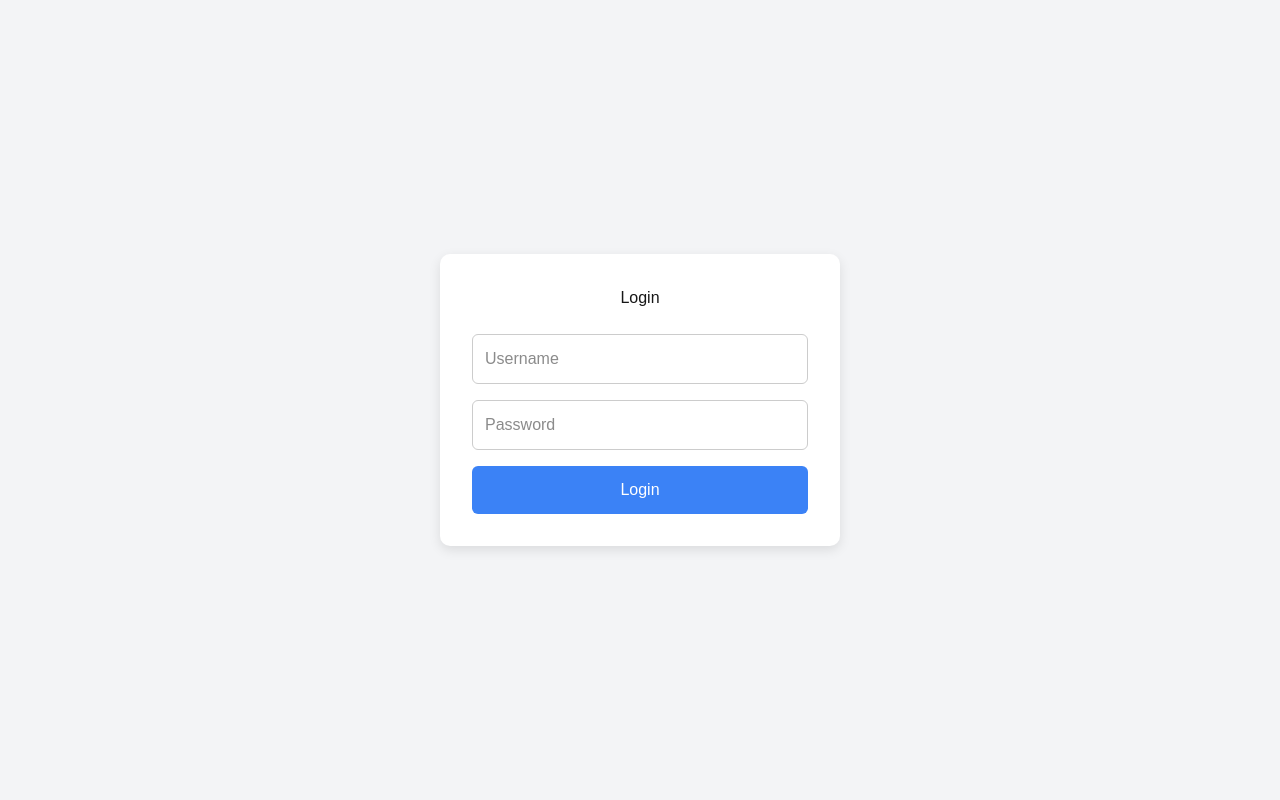
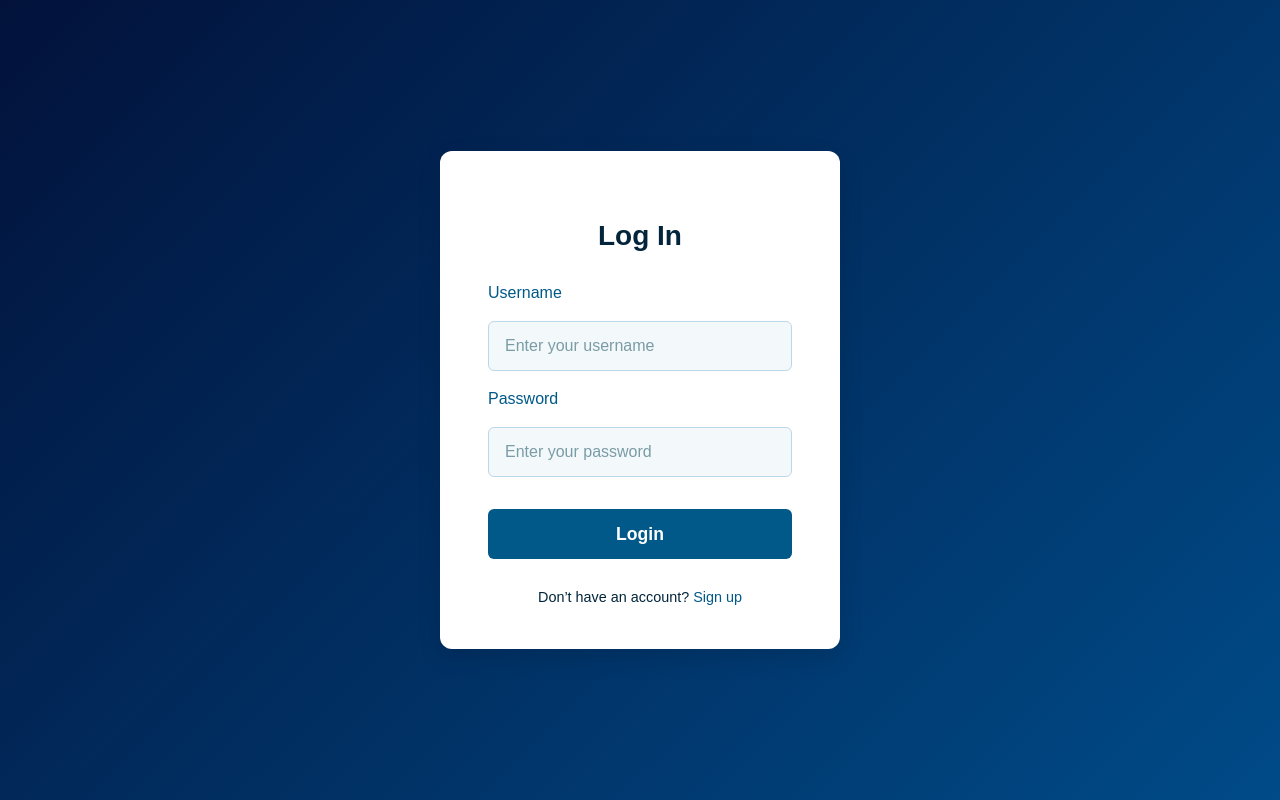
Before and after one commit to NautiChat-SENG499-Capstone/NautiChat-Frontend, a Next.js app in the folder my-next-app/: page /login in a window 1280 px wide. Built offline with nearby package versions, Linux system fonts and the light colour scheme.

Commit message:
LoginFeature - Created a login page and registration page

```diff
--- a/my-next-app/src/app/api/login/route.ts
+++ b/my-next-app/src/app/api/login/route.ts
@@ -1,25 +1,36 @@
-import { NextResponse } from 'next/server'; // This imports a helper function from Next.js to send HTTP responses like (JSON) back to the frontend
+import { NextRequest, NextResponse } from "next/server";
+import { users, User } from "../../../lib/users";
 
-const mockUsers = [
-  { username: 'admin', password: 'admin123' },
-  { username: 'user', password: 'pass123' },
-  {username: 'paisley', password:'rivos'},
-  {username: 'luca', password:'rizz'}
-]; // Mock database, Each object is a user account with a username and password
+export async function POST(request: NextRequest) {
+  try {
+    const { username, password } = await request.json();
 
-export async function POST(req: Request) { // This creates a handler for POST requests to /api/login. The req - request cotains the data sent by the log in form. Async allows us to use await for things like reading request data.
-  const { username, password } = await req.json(); // This reads the body of the POST request and it turns into a javascript object. Expecting the front end to send something like "username: admin" "password"
+    if (!username || !password) {
+      return NextResponse.json(
+        { error: "Username and password are both required." },
+        { status: 400 }
+      );
+    }
 
-  const user = mockUsers.find(
-    (u) => u.username === username && u.password === password
-  ); // We search for a user in the mockUsers array whose username and password match the ones sent from the form. .find() returns the matching user if found, undefined if not found
+    // Check if username already exists
+    const existingUser = users.find((u) => u.username === username);
+    if (existingUser) {
+      return NextResponse.json(
+        { error: "Username already taken." },
+        { status: 409 }
+      );
+    }
 
-  if (user) {
-    return NextResponse.json({ success: true, message: 'Login successful!' });
-  } // If the user is found, we send back a JSON message confirming that the log in is successful
-
-  return NextResponse.json(
-    { success: false, message: 'Invalid username or password' },
-    { status: 401 }
-  );
+    // Add new user to our “database”
+    users.push({ username, password });
+    return NextResponse.json(
+      { message: "User created successfully." },
+      { status: 201 }
+    );
+  } catch (err) {
+    return NextResponse.json(
+      { error: "Invalid request data." },
+      { status: 400 }
+    );
+  }
 }
--- /dev/null
+++ b/my-next-app/src/app/login/Login.module.css
@@ -0,0 +1,170 @@
+/* src/app/login/Login.module.css */
+
+/* -------------- */
+/* 1. Background  */
+/* -------------- */
+
+.container {
+  display: flex;
+  justify-content: center;
+  align-items: center;
+  height: 100vh;
+
+  /* Soft “ocean blue” gradient */
+  background: linear-gradient(
+    135deg,
+    rgba(2, 18, 59, 1) 0%,
+    rgba(0, 75, 136, 1) 100%
+  );
+  background-size: cover;
+  margin: 0;
+  padding: 0;
+}
+
+/* -------------- */
+/* 2. Card Box    */
+/* -------------- */
+
+.card {
+  background-color: #ffffff;
+  padding: 2.5rem 3rem;
+  border-radius: 12px;
+  box-shadow: 0 8px 24px rgba(0, 0, 0, 0.12);
+  width: 100%;
+  max-width: 400px;
+  text-align: center;
+  position: relative;
+}
+
+/* -------------- */
+/* 3. ONC Logo    */
+/* -------------- */
+
+/* (Optional) If you have an ONC logo image in your public folder, you can
+   uncomment these rules and place e.g. <img src="/onc-logo.png" /> above the heading. */
+
+.logo {
+  position: absolute;
+  top: -40px; /* push it above the card’s top edge */
+  left: 50%;
+  transform: translateX(-50%);
+  width: 80px;
+  height: auto;
+}
+
+/* -------------- */
+/* 4. Heading     */
+/* -------------- */
+
+.heading {
+  margin-top: 1.5rem; /* add space if you show a logo above */
+  margin-bottom: 1.5rem;
+  font-size: 1.75rem;
+  font-weight: 600;
+  color: #02253b; /* very dark navy */
+}
+
+/* -------------- */
+/* 5. Form        */
+/* -------------- */
+
+.form {
+  display: flex;
+  flex-direction: column;
+  gap: 1rem;
+}
+
+/* -------------- */
+/* 6. Labels      */
+/* -------------- */
+
+.label {
+  text-align: left;
+  font-size: 1rem;
+  font-weight: 500;
+  color: #005988; /* mid-tone teal */
+}
+
+/* -------------- */
+/* 7. Inputs      */
+/* -------------- */
+/* Old version (white background, very faint placeholder): */
+/* 1. Give the input a very light gray/blue background instead of straight white */
+.input {
+  padding: 0.75rem 1rem;
+  font-size: 1rem;
+  border: 1px solid #bdd7ea;       /* (unchanged) pale teal border */
+  border-radius: 6px;
+  background-color: #f3f8fb;       /* <-- lightest blue/gray for contrast */
+  color: #02253b;                  /* user‐typed text is dark navy */
+  transition: border-color 0.2s, box-shadow 0.2s, background 0.2s;
+}
+
+/* 2. Darken border and background on focus (keeps it obvious which field is active) */
+.input:focus {
+  outline: none;
+  border-color: #004f7a;           /* darker teal border on focus */
+  background-color: #ffffff;       /* switch to white when typing, if you like */
+  box-shadow: 0 0 0 3px rgba(0, 95, 122, 0.15);
+}
+
+/* 3. Make the placeholder text more visible (darker gray) */
+.input::placeholder {
+  color: #7a9ca5;                  /* mid‐tone blue/gray, not nearly‐white */
+  opacity: 1;                      /* ensures the color isn’t dimmed further */
+}
+
+
+/* -------------- */
+/* 8. Button      */
+/* -------------- */
+
+.button {
+  margin-top: 1rem;
+  padding: 0.75rem 0;
+  font-size: 1.1rem;
+  font-weight: 600;
+  color: #ffffff;
+  background-color: #005988; /* ONC‐teal */
+  border: none;
+  border-radius: 6px;
+  cursor: pointer;
+  transition: background-color 0.2s, transform 0.1s;
+}
+
+.button:hover {
+  background-color: #004f7a;
+}
+
+.button:active {
+  transform: scale(0.98);
+}
+
+/* -------------- */
+/* 9. Feedback    */
+/* -------------- */
+
+.message {
+  margin-top: 1.25rem;
+  font-size: 0.95rem;
+}
+
+/* -------------- */
+/* 10. Footer     */
+/* -------------- */
+
+.footerText {
+  margin-top: 1.75rem;
+  font-size: 0.9rem;
+  color: #02253b;
+}
+
+.footerText a {
+  color: #005988;
+  text-decoration: none;
+  font-weight: 500;
+}
+
+.footerText a:hover {
+  text-decoration: underline;
+}
--- a/my-next-app/src/app/login/page.tsx
+++ b/my-next-app/src/app/login/page.tsx
@@ -1,100 +1,88 @@
-'use client';
+// src/app/login/page.tsx
+"use client";
 
-import { useState } from 'react';
+import { useState } from "react";
+import styles from "./Login.module.css";
 
 export default function LoginPage() {
-  const [username, setUsername] = useState('');
-  const [password, setPassword] = useState('');
-  const [message, setMessage] = useState('');
-  const [isSuccess, setIsSuccess] = useState(false);
+  const [username, setUsername] = useState("");
+  const [password, setPassword] = useState("");
+  const [message, setMessage] = useState<string | null>(null);
+  const [isSuccess, setIsSuccess] = useState<boolean>(false);
 
   const handleLogin = async (e: React.FormEvent) => {
     e.preventDefault();
 
-    const res = await fetch('/api/login', {
-      method: 'POST',
-      body: JSON.stringify({ username, password }),
-      headers: { 'Content-Type': 'application/json' },
-    });
+    try {
+      const res = await fetch("/api/login", {
+        method: "POST",
+        headers: { "Content-Type": "application/json" },
+        body: JSON.stringify({ username, password }),
+      });
+      const data = await res.json();
 
-    const data = await res.json();
-    setMessage(data.message);
-    setIsSuccess(res.ok);
+      if (res.ok) {
+        setIsSuccess(true);
+        setMessage(data.message);
+      } else {
+        setIsSuccess(false);
+        setMessage(data.error || "Something went wrong.");
+      }
+    } catch (err) {
+      setIsSuccess(false);
+      setMessage("Network error.");
+    }
   };
 
   return (
-    <div style={styles.container}>
-      <div style={styles.card}>
-        <h2 style={styles.heading}>Login</h2>
-        <form onSubmit={handleLogin}>
+    <div className={styles.container}>
+      <div className={styles.card}>
+        <h2 className={styles.heading}>Log In</h2>
+        <form className={styles.form} onSubmit={handleLogin}>
+          <label htmlFor="username" className={styles.label}>
+            Username
+          </label>
           <input
+            id="username"
             type="text"
-            placeholder="Username"
+            className={styles.input}
+            placeholder="Enter your username"
             value={username}
-            onChange={(e) => setUsername(e.target.value)}
+            onChange={(e) => setUsername(e.currentTarget.value)}
             required
-            style={styles.input}
           />
+
+          <label htmlFor="password" className={styles.label}>
+            Password
+          </label>
           <input
+            id="password"
             type="password"
-            placeholder="Password"
+            className={styles.input}
+            placeholder="Enter your password"
             value={password}
-            onChange={(e) => setPassword(e.target.value)}
+            onChange={(e) => setPassword(e.currentTarget.value)}
             required
-            style={styles.input}
           />
-          <button type="submit" style={styles.button}>Login</button>
+
+          <button type="submit" className={styles.button}>
+            Login
+          </button>
         </form>
+
         {message && (
-          <p style={{ ...styles.message, color: isSuccess ? 'green' : 'red' }}>
+          <p
+            className={styles.message}
+            style={{ color: isSuccess ? "#2E7D32" : "#C62828" }}
+          >
             {message}
           </p>
         )}
+
+        <p className={styles.footerText}>
+          Don’t have an account? <a href="/signup">Sign up</a>
+        </p>
       </div>
     </div>
   );
 }
-
-const styles = {
-  container: {
-    display: 'flex',
-    justifyContent: 'center',
-    alignItems: 'center',
-    height: '100vh',
-    backgroundColor: '#f3f4f6',
-  },
-  card: {
-    backgroundColor: '#fff',
-    padding: '2rem',
-    borderRadius: '10px',
-    boxShadow: '0 4px 12px rgba(0,0,0,0.1)',
-    width: '100%',
-    maxWidth: '400px',
-    textAlign: 'center',
-  },
-  heading: {
-    marginBottom: '1.5rem',
-  },
-  input: {
-    width: '100%',
-    padding: '0.75rem',
-    marginBottom: '1rem',
-    borderRadius: '6px',
-    border: '1px solid #ccc',
-    fontSize: '1rem',
-  },
-  button: {
-    width: '100%',
-    padding: '0.75rem',
-    backgroundColor: '#3b82f6',
-    color: '#fff',
-    border: 'none',
-    borderRadius: '6px',
-    fontSize: '1rem',
-    cursor: 'pointer',
-  },
-  message: {
-    marginTop: '1rem',
-    fontWeight: '500',
-  },
-};
--- a/my-next-app/src/app/signup/page.tsx
+++ b/my-next-app/src/app/signup/page.tsx
@@ -0,0 +1,89 @@
+// src/app/signup/page.tsx
+"use client";
+
+import { useState } from "react";
+/* Reuse the exact same CSS module from /app/login/Login.module.css */
+import styles from "../login/Login.module.css";
+
+export default function SignupPage() {
+  const [username, setUsername] = useState("");
+  const [password, setPassword] = useState("");
+  const [message, setMessage] = useState<string | null>(null);
+  const [isSuccess, setIsSuccess] = useState<boolean>(false);
+
+  const handleSignup = async (e: React.FormEvent) => {
+    e.preventDefault();
+
+    try {
+      const res = await fetch("/api/signup", {
+        method: "POST",
+        headers: { "Content-Type": "application/json" },
+        body: JSON.stringify({ username, password }),
+      });
+      const data = await res.json();
+
+      if (res.ok) {
+        setIsSuccess(true);
+        setMessage(data.message);
+      } else {
+        setIsSuccess(false);
+        setMessage(data.error || "Something went wrong.");
+      }
+    } catch (err) {
+      setIsSuccess(false);
+      setMessage("Network error.");
+    }
+  };
+
+  return (
+    <div className={styles.container}>
+      <div className={styles.card}>
+        <h2 className={styles.heading}>Sign Up</h2>
+        <form className={styles.form} onSubmit={handleSignup}>
+          <label htmlFor="username" className={styles.label}>
+            Username
+          </label>
+          <input
+            id="username"
+            type="text"
+            className={styles.input}
+            placeholder="Choose a username"
+            value={username}
+            onChange={(e) => setUsername(e.currentTarget.value)}
+            required
+          />
+
+          <label htmlFor="password" className={styles.label}>
+            Password
+          </label>
+          <input
+            id="password"
+            type="password"
+            className={styles.input}
+            placeholder="Choose a password"
+            value={password}
+            onChange={(e) => setPassword(e.currentTarget.value)}
+            required
+          />
+
+          <button type="submit" className={styles.button}>
+            Sign Up
+          </button>
+        </form>
+
+        {message && (
+          <p
+            className={styles.message}
+            style={{ color: isSuccess ? "#2E7D32" : "#C62828" }}
+          >
+            {message}
+          </p>
+        )}
+
+        <p className={styles.footerText}>
+          Already have an account? <a href="/login">Log in</a>
+        </p>
+      </div>
+    </div>
+  );
+}
```
Also changed, not shown: my-next-app/src/lib/user.ts (added, +13 -0 lines).
